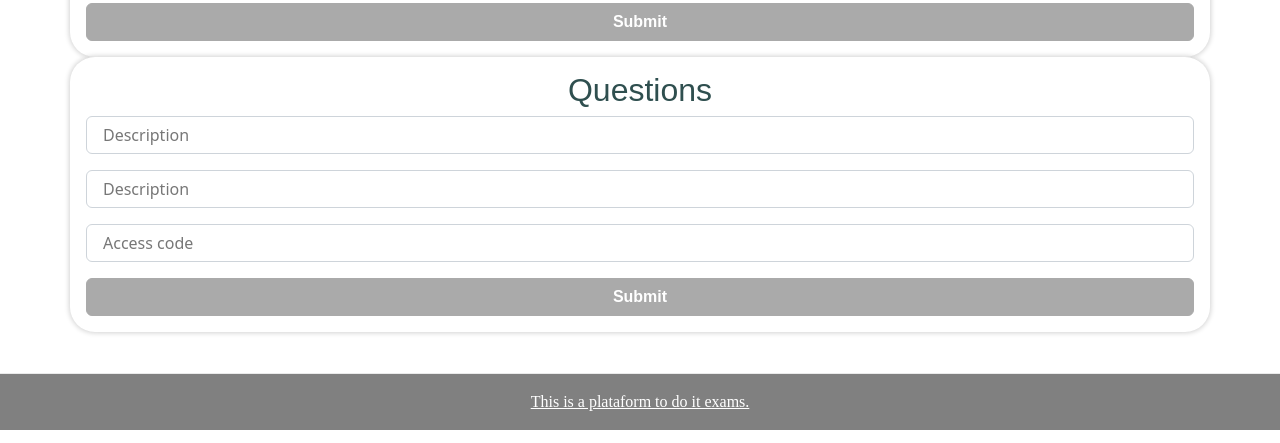
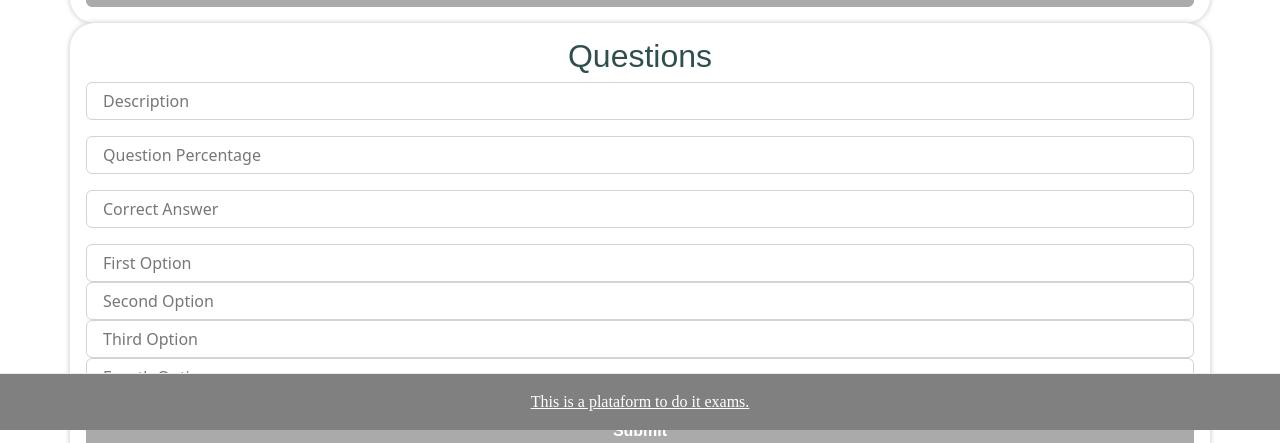
Before and after one commit to cuatrosr/Exam-system-nxjs, a Next.js app: page /teacher/1 in a window 1280 px wide. Shown: the part 370-813 px from the top of the page. Built offline with nearby package versions, Linux system fonts and the light colour scheme; no server answers; the database is empty; a web font is replaced by a local one.

Commit message:
fix: add schema into component

```diff
--- a/src/components/LoginForm.jsx
+++ b/src/components/LoginForm.jsx
@@ -2,6 +2,8 @@ import {Formik, Field, Form} from "formik";
 import styles from '../styles/form.module.css'
 import Link from "next/link";
 import {useRouter} from "next/router";
+import * as Yup from "yup";
+
 const Swal = require('sweetalert2');
 
 export default function LoginForm() {
@@ -56,18 +58,34 @@ export default function LoginForm() {
                     password: ''
                 }}
                 onSubmit={handleSubmit}
+                validationSchema={
+                    Yup.object().shape({
+                        username: Yup.string().required('This field is required'),
+                        password: Yup.string().required('This field is required').min(6, 'Should be at least 6 characters'),
+                    })
+                }
             >
+                {({values, errors, touched}) => (
                     <Form>
                         <div className="mb-3">
-                        <Field className="form-control" id="username" name="username" placeholder="Username" aria-describedby="usernameHelp"/>
+                            <Field className="form-control" id="username" name="username" placeholder="Username"
+                                   aria-describedby="usernameHelp"/>
+                            {errors.username && touched.username ? (
+                                <div className="validation-error">{errors.username}</div>
+                            ) : null}
                         </div>
                         <div className="mb-3">
-                        <Field className="form-control" id="password" name="password" placeholder="Password" type="password"/>
+                            <Field className="form-control" id="password" name="password" placeholder="Password"
+                                   type="password"/>
+                            {errors.password && touched.password ? (
+                                <div className="validation-error">{errors.password}</div>
+                            ) : null}
                         </div>
                         <div className="d-grid gap-0">
                             <button type="submit" className="btn btn-secondary">Login</button>
                         </div>
                     </Form>
+                )}
             </Formik>
             <p className={styles.href_div + ' text-center'}>
                 <span>¿Need an account? </span>
--- a/src/components/TeacherExamForm.jsx
+++ b/src/components/TeacherExamForm.jsx
@@ -94,12 +94,22 @@ export default function TeacherExamForm({user}) {
                                        aria-describedby="descriptionHelp"/>
                             </div>
                             <div className="mb-3">
-                                <Field className="form-control" id="description" name="description"
-                                       placeholder="Description"/>
+                                <Field className="form-control" id="question_percentage" name="question_percentage"
+                                       placeholder="Question Percentage" type="number" min="0" max="100" pattern="\d+"/>
                             </div>
                             <div className="mb-3">
-                                <Field className="form-control" id="access_code" name="access_code"
-                                       placeholder="Access code"/>
+                                <Field className="form-control" id="correct_answer" name="correct_answer"
+                                       placeholder="Correct Answer"/>
+                            </div>
+                            <div className="mb-3">
+                                <Field className="form-control" id="option1" name="option1"
+                                       placeholder="First Option"/>
+                                <Field className="form-control" id="option2" name="option2"
+                                       placeholder="Second Option"/>
+                                <Field className="form-control" id="option3" name="option3"
+                                       placeholder="Third Option"/>
+                                <Field className="form-control" id="option4" name="option4"
+                                       placeholder="Fourth Option"/>
                             </div>
                             <div className={'d-grid gap-0'}>
                                 <button type="submit" className="btn btn-secondary">Submit</button>
--- a/src/schema/registration.schema.js
+++ /dev/null
@@ -1,6 +0,0 @@
-import * as Yup from 'yup';
-
-export const RegistrationSchema = Yup.object().shape({
-    username: Yup.string().required('This field is required'),
-    password: Yup.string().required('This field is required').min(6, 'Should be at least 6 characters'),
-});
```
Also changed, not shown: src/components/RegisterForm.jsx (+8 -2 lines). Lines whose indentation alone changed are shown as unchanged.
